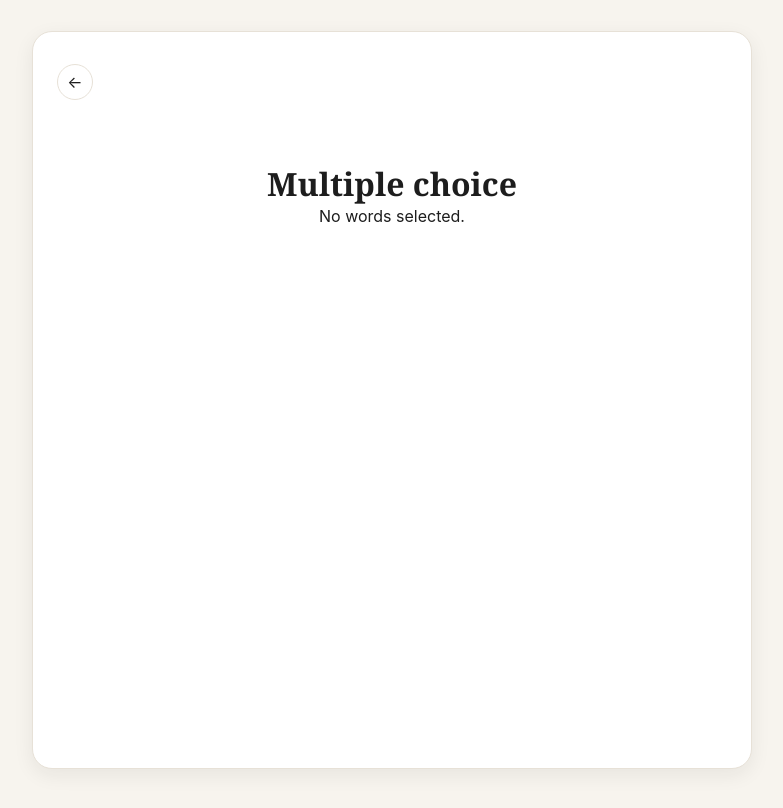
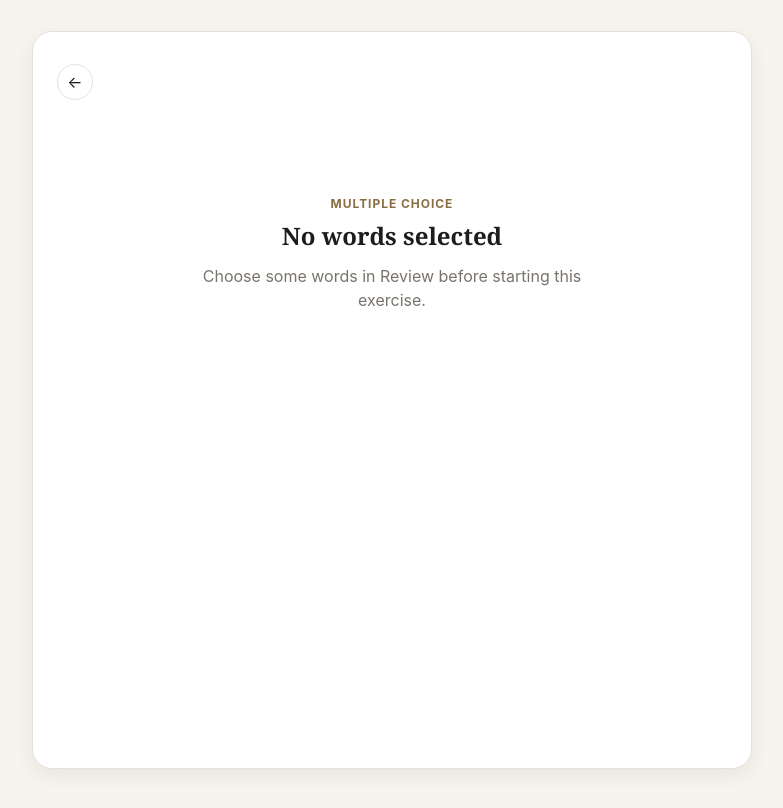
Before and after one commit to mila-siamionava/danskKlar, a Next.js app: page /review/train/multiple-choice in a window 1280 px wide. Shown: the top 808 px of the page, without its empty margins (248-1031 px from the left). Built offline with nearby package versions, Linux system fonts and the light colour scheme; no server answers; the database is empty.

Commit message:
refactor ExerciseState and MultipleChoice

```diff
--- a/app/review/train/multiple-choice/MultipleChoice.module.css
+++ b/app/review/train/multiple-choice/MultipleChoice.module.css
@@ -258,18 +258,6 @@
 }
 
 /* ============================================================
-   COMPLETE STATE
-   ============================================================ */
-
-.complete {
-  padding: var(--spacing-3xl) var(--spacing-md);
-
-  color: var(--color-text-primary);
-
-  text-align: center;
-}
-
-/* ============================================================
    TABLET / DESKTOP
    ============================================================ */
 
--- a/app/review/train/multiple-choice/MultipleChoiceClient.jsx
+++ b/app/review/train/multiple-choice/MultipleChoiceClient.jsx
@@ -1,14 +1,14 @@
 "use client";
 
-import BackLink from "@/components/navigation/BackLink/BackLink";
+import ExerciseFilter from "@/components/exercises/ExerciseFilter/ExerciseFilter";
+import ExerciseState from "@/components/exercises/ExerciseState/ExerciseState";
 import ExerciseTop from "@/components/exercises/ExerciseTop/ExerciseTop";
-import ExerciseFilter from "@/components/exercises/ExerciseFilter/ExerciseFilter";
 
-import { useMemo, useEffect, useState } from "react";
+import { useEffect, useMemo, useState } from "react";
 
-import { shuffle } from "../_lib/arrayUtils";
 import { useSelectedReviewItems } from "../_hooks/useSelectedReviewItems";
 import { useTrainingProgress } from "../_hooks/useTrainingProgress";
+import { shuffle } from "../_lib/arrayUtils";
 
 import styles from "./MultipleChoice.module.css";
 
@@ -18,13 +18,11 @@ const ANSWER_TYPES = {
     field: "definition_da",
     prompt: "Choose the correct Danish definition.",
   },
-
   english: {
     label: "English",
     field: "english",
     prompt: "Choose the correct English translation.",
   },
-
   russian: {
     label: "Russian",
     field: "russian",
@@ -32,31 +30,47 @@ const ANSWER_TYPES = {
   },
 };
 
-export default function MultipleChoiceClient({ vocabulary }) {
-  const { items, isLoading } = useSelectedReviewItems();
+export default function MultipleChoiceClient({
+  vocabulary,
+}) {
+  const { items, isLoading } =
+    useSelectedReviewItems();
 
-  const { currentIndex, finished, next } = useTrainingProgress(items.length);
+  const {
+    currentIndex,
+    finished,
+    next,
+  } = useTrainingProgress(items.length);
 
-  const [selectedAnswer, setSelectedAnswer] = useState(null);
+  const [
+    selectedAnswer,
+    setSelectedAnswer,
+  ] = useState(null);
 
-  const [options, setOptions] = useState([]);
+  const [options, setOptions] =
+    useState([]);
 
-  /*
-    Only one practice type can be
-    selected at a time.
-  */
-  const [selectedType, setSelectedType] = useState("definition");
+  const [
+    selectedType,
+    setSelectedType,
+  ] = useState("definition");
 
-  const currentItem = items[currentIndex];
+  const currentItem =
+    items[currentIndex];
 
-  const answerConfig = ANSWER_TYPES[selectedType];
+  const answerConfig =
+    ANSWER_TYPES[selectedType];
 
   const correctAnswer = useMemo(() => {
-    if (!currentItem || !answerConfig) {
+    if (
+      !currentItem ||
+      !answerConfig
+    ) {
       return null;
     }
 
-    const value = currentItem[answerConfig.field];
+    const value =
+      currentItem[answerConfig.field];
 
     if (!value) {
       return null;
@@ -67,85 +81,122 @@ export default function MultipleChoiceClient({ vocabulary }) {
     };
   }, [currentItem, answerConfig]);
 
-  /*
-    Build four answer choices:
-    one correct answer and
-    three wrong options.
-  */
   useEffect(() => {
-    if (!currentItem || !answerConfig || !correctAnswer) {
+    if (
+      !currentItem ||
+      !answerConfig ||
+      !correctAnswer
+    ) {
       setOptions([]);
       return;
     }
 
-    const field = answerConfig.field;
+    const field =
+      answerConfig.field;
 
-    const wrongAnswers = vocabulary
+    const wrongAnswers =
+      vocabulary
         .filter(
           (item) =>
-          item.term !== currentItem.term &&
+            item.term !==
+              currentItem.term &&
             item[field] &&
-          item[field] !== correctAnswer.value,
+            item[field] !==
+              correctAnswer.value,
         )
         .map((item) => ({
           value: item[field],
         }));
 
-    /*
-      Remove duplicate answers.
-    */
-    const uniqueWrongAnswers = wrongAnswers.filter(
-      (answer, index, array) =>
-        index === array.findIndex((item) => item.value === answer.value),
+    const uniqueWrongAnswers =
+      wrongAnswers.filter(
+        (
+          answer,
+          index,
+          array,
+        ) =>
+          index ===
+          array.findIndex(
+            (item) =>
+              item.value ===
+              answer.value,
+          ),
       );
 
-    const selectedWrongAnswers = shuffle(uniqueWrongAnswers).slice(0, 3);
+    const selectedWrongAnswers =
+      shuffle(
+        uniqueWrongAnswers,
+      ).slice(0, 3);
 
-    setOptions(shuffle([correctAnswer, ...selectedWrongAnswers]));
-  }, [currentItem, answerConfig, correctAnswer, vocabulary]);
+    setOptions(
+      shuffle([
+        correctAnswer,
+        ...selectedWrongAnswers,
+      ]),
+    );
+  }, [
+    currentItem,
+    answerConfig,
+    correctAnswer,
+    vocabulary,
+  ]);
 
   if (isLoading) {
     return (
-      <main className={styles.page}>
-        <p>Loading multiple choice…</p>
+      <main className="mobilePage">
+        <ExerciseState
+          title="Loading…"
+          message="Preparing your exercise."
+        />
       </main>
     );
   }
 
   if (items.length === 0) {
     return (
-      <main className={styles.page}>
-        <BackLink href="/review/train" label="Back to training" />
-
-        <div className={styles.complete}>
-          <h1>Multiple choice</h1>
-
-          <p>No words selected.</p>
-        </div>
+      <main className="mobilePage">
+        <ExerciseState
+          eyebrow="Multiple choice"
+          title="No words selected"
+          message="Choose some words in Review before starting this exercise."
+          actionLabel="Back to training"
+          actionHref="/review/train"
+        />
       </main>
     );
   }
 
   if (finished) {
     return (
-      <main className={styles.page}>
-        <div className={styles.complete}>
-          <h1>Practice complete</h1>
-
-          <p>
-            You reviewed {items.length} {items.length === 1 ? "word" : "words"}.
-          </p>
-
-          <BackLink href="/review/train" label="Back to training" />
-        </div>
+      <main className="mobilePage">
+        <ExerciseState
+          eyebrow="Multiple choice"
+          title="Practice complete"
+          message={`You reviewed ${
+            items.length
+          } ${
+            items.length === 1
+              ? "word"
+              : "words"
+          }.`}
+          actionLabel="Back to training"
+          actionHref="/review/train"
+        />
       </main>
     );
   }
 
-  const isAnswered = selectedAnswer !== null;
+  const isAnswered =
+    selectedAnswer !== null;
 
-  function isSameAnswer(answerA, answerB) {
-    return answerA?.value === answerB?.value;
+  function isSameAnswer(
+    answerA,
+    answerB,
+  ) {
+    return (
+      answerA?.value ===
+      answerB?.value
+    );
   }
 
   function chooseAnswer(answer) {
@@ -162,7 +213,9 @@ export default function MultipleChoiceClient({ vocabulary }) {
   }
 
   function selectType(type) {
-    if (type === selectedType) {
+    if (
+      type === selectedType
+    ) {
       return;
     }
 
@@ -171,22 +224,21 @@ export default function MultipleChoiceClient({ vocabulary }) {
   }
 
   return (
-    <main className={styles.page}>
+    <main className="mobilePage">
       <ExerciseTop
         eyebrow="Multiple choice"
         title="Choose the correct meaning"
         current={currentIndex + 1}
         total={items.length}
       />
-      {/* PRACTICE TYPE */}
 
       <ExerciseFilter
-        label="Practice"
         name="practiceType"
         options={[
           {
             value: "definition",
-            label: "Danish definition",
+            label:
+              "Danish definition",
           },
           {
             value: "english",
@@ -201,81 +253,177 @@ export default function MultipleChoiceClient({ vocabulary }) {
         onChange={selectType}
       />
 
-      {/* QUESTION */}
-
-      <section className={styles.questionCard}>
-        <div className={styles.questionTop}>
-          <span className={styles.questionLabel}>Danish</span>
+      <section
+        className={
+          styles.questionCard
+        }
+      >
+        <div
+          className={
+            styles.questionTop
+          }
+        >
+          <span
+            className={
+              styles.questionLabel
+            }
+          >
+            Danish
+          </span>
 
           {currentItem.part_of_speech && (
-            <span className={styles.partOfSpeech}>
-              {currentItem.part_of_speech}
+            <span
+              className={
+                styles.partOfSpeech
+              }
+            >
+              {
+                currentItem.part_of_speech
+              }
             </span>
           )}
         </div>
 
-        <h2 className={styles.word}>{currentItem.term?.toLowerCase()}</h2>
+        <h2 className={styles.word}>
+          {currentItem.term?.toLowerCase()}
+        </h2>
 
-        <p className={styles.prompt}>{answerConfig.prompt}</p>
-
-        {/* ANSWERS */}
+        <p className={styles.prompt}>
+          {answerConfig.prompt}
+        </p>
 
         {correctAnswer ? (
-          <div className={styles.options}>
-            {options.map((option, index) => {
-              const isCorrect = isSameAnswer(option, correctAnswer);
+          <div
+            className={
+              styles.options
+            }
+          >
+            {options.map(
+              (
+                option,
+                index,
+              ) => {
+                const isCorrect =
+                  isSameAnswer(
+                    option,
+                    correctAnswer,
+                  );
 
-              const isSelected = isSameAnswer(option, selectedAnswer);
+                const isSelected =
+                  isSameAnswer(
+                    option,
+                    selectedAnswer,
+                  );
 
-              let optionClass = styles.option;
+                let optionClass =
+                  styles.option;
 
-              if (isAnswered && isCorrect) {
-                optionClass += ` ${styles.correct}`;
+                if (
+                  isAnswered &&
+                  isCorrect
+                ) {
+                  optionClass +=
+                    ` ${styles.correct}`;
                 }
 
-              if (isAnswered && isSelected && !isCorrect) {
-                optionClass += ` ${styles.wrong}`;
+                if (
+                  isAnswered &&
+                  isSelected &&
+                  !isCorrect
+                ) {
+                  optionClass +=
+                    ` ${styles.wrong}`;
                 }
 
                 return (
                   <button
                     key={`${option.value}-${index}`}
                     type="button"
-                  className={optionClass}
-                  onClick={() => chooseAnswer(option)}
-                  disabled={isAnswered}
+                    className={
+                      optionClass
+                    }
+                    onClick={() =>
+                      chooseAnswer(
+                        option,
+                      )
+                    }
+                    disabled={
+                      isAnswered
+                    }
                   >
-                  <span className={styles.optionDefinition}>
-                    {option.value}
+                    <span
+                      className={
+                        styles.optionDefinition
+                      }
+                    >
+                      {
+                        option.value
+                      }
                     </span>
                   </button>
                 );
-            })}
+              },
+            )}
           </div>
         ) : (
-          <p className={styles.noAnswer}>
-            No {answerConfig.label.toLowerCase()} is available for this word.
+          <p
+            className={
+              styles.noAnswer
+            }
+          >
+            No{" "}
+            {answerConfig.label.toLowerCase()}{" "}
+            is available for this word.
           </p>
         )}
 
-        {/* FEEDBACK */}
+        {isAnswered && (
+          <div
+            className={
+              styles.feedback
+            }
+          >
+            {isSameAnswer(
+              selectedAnswer,
+              correctAnswer,
+            ) ? (
+              <p
+                className={
+                  styles.feedbackCorrect
+                }
+              >
+                ✓ Correct
+              </p>
+            ) : (
+              <div
+                className={
+                  styles.feedbackWrong
+                }
+              >
+                <p>
+                  Correct{" "}
+                  {
+                    answerConfig.label
+                  }
+                  :
+                </p>
 
-        {isAnswered && (
-          <div className={styles.feedback}>
-            {isSameAnswer(selectedAnswer, correctAnswer) ? (
-              <p className={styles.feedbackCorrect}>✓ Correct</p>
-            ) : (
-              <div className={styles.feedbackWrong}>
-                <p>Correct {answerConfig.label}:</p>
-
-                <strong>{correctAnswer?.value}</strong>
+                <strong>
+                  {
+                    correctAnswer?.value
+                  }
+                </strong>
               </div>
             )}
 
             <button
               type="button"
-              className={styles.nextButton}
-              onClick={nextQuestion}
+              className={
+                styles.nextButton
+              }
+              onClick={
+                nextQuestion
+              }
             >
               Next →
             </button>
--- /dev/null
+++ b/components/exercises/ExerciseState/ExerciseState.jsx
@@ -0,0 +1,42 @@
+import BackLink from "@/components/navigation/BackLink/BackLink";
+
+import styles from "./ExerciseState.module.css";
+
+export default function ExerciseState({
+  eyebrow,
+  title,
+  message,
+  actionLabel,
+  actionHref,
+}) {
+  return (
+    <div className={styles.state}>
+      {actionHref && (
+        <div className={styles.back}>
+          <BackLink
+            href={actionHref}
+            label={actionLabel || "Back"}
+          />
+        </div>
+      )}
+
+      <div className={styles.content}>
+        {eyebrow && (
+          <span className={styles.eyebrow}>
+            {eyebrow}
+          </span>
+        )}
+
+        <h1 className={styles.title}>
+          {title}
+        </h1>
+
+        {message && (
+          <p className={styles.message}>
+            {message}
+          </p>
+        )}
+      </div>
+    </div>
+  );
+}
--- /dev/null
+++ b/components/exercises/ExerciseState/ExerciseState.module.css
@@ -0,0 +1,56 @@
+.state {
+  width: min(100%, var(--reading-max-width));
+  margin-inline: auto;
+}
+
+.back {
+  margin-bottom: var(--spacing-xl);
+}
+
+.content {
+  padding:
+    var(--spacing-3xl)
+    var(--spacing-md);
+
+  text-align: center;
+}
+
+.eyebrow {
+  display: block;
+
+  margin-bottom: var(--spacing-xs);
+
+  color: var(--color-text-accent);
+
+  font-size: var(--font-size-label-small);
+  line-height: var(--line-height-label-small);
+  font-weight: 700;
+
+  text-transform: uppercase;
+  letter-spacing: 0.08em;
+}
+
+.title {
+  margin: 0;
+
+  color: var(--color-text-primary);
+
+  font-family: var(--font-family-heading);
+  font-size: var(--font-size-headline-medium);
+  line-height: var(--line-height-headline-medium);
+  font-weight: var(--font-weight-headline-medium);
+}
+
+.message {
+  max-width: 42rem;
+
+  margin:
+    var(--spacing-sm)
+    auto
+    0;
+
+  color: var(--color-text-muted);
+
+  font-size: var(--font-size-body-medium);
+  line-height: var(--line-height-body-medium);
+}
--- a/components/exercises/ExerciseTop/ExerciseTop.module.css
+++ b/components/exercises/ExerciseTop/ExerciseTop.module.css
@@ -44,7 +44,7 @@
 }
 
 .title {
-  margin: var(--spacing-lg) 0 var(--spacing-sm);
+  margin: var(--spacing-sm) 0 var(--spacing-sm);
 
   color: var(--color-text-primary);
 
```
Lines whose indentation alone changed are shown as unchanged.
